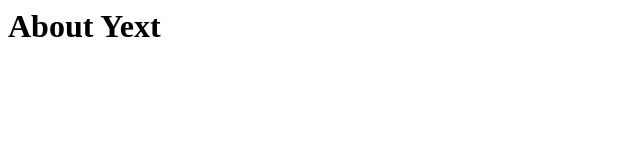
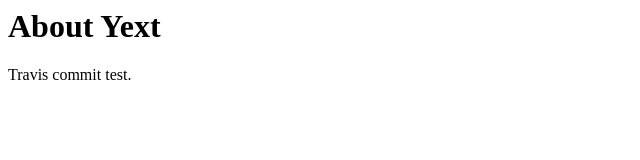
Before and after one commit to travispinnick/sites-starter, a plain HTML site: page pages/about-us.html in a window 1280 px wide. Shown: the whole page, without its empty margins (0-640 px from the left). Drawn offline with Linux system fonts and the light colour scheme.

Commit message:
Update about-us.html

```diff
--- a/pages/about-us.html
+++ b/pages/about-us.html
@@ -2,4 +2,6 @@
 </head>
 <body>
     <h1> About Yext </h1>
+
+    <div>Travis commit test.</div>
 </body>
```
